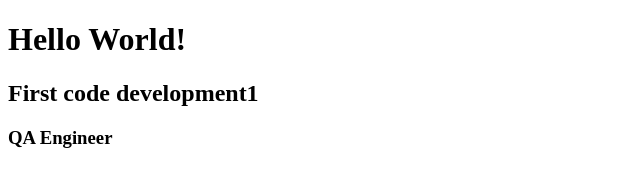
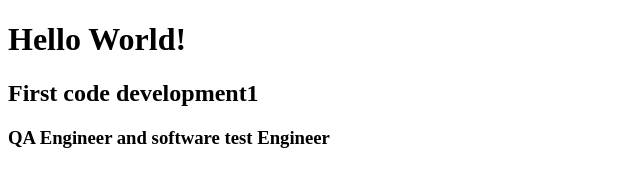
Before and after one commit to mumtazmaqsood/bootcamp2020, a plain HTML site: page index.html in a window 1280 px wide. Shown: the whole page, without its empty margins (0-640 px from the left). Drawn offline with Linux system fonts and the light colour scheme.

Commit message:
index file changed

```diff
--- a/index.html
+++ b/index.html
@@ -8,6 +8,6 @@
 <body>
     <h1>Hello World!</h1>
     <h2>First code development1</h2>
-    <h3>QA Engineer</h3>
+    <h3>QA Engineer and software test Engineer</h3>
 </body>
 </html>
```
